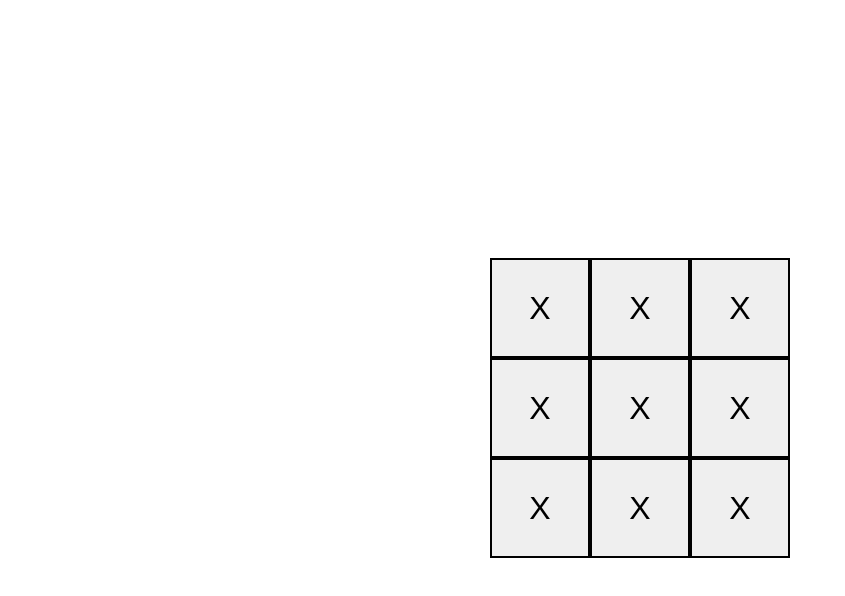
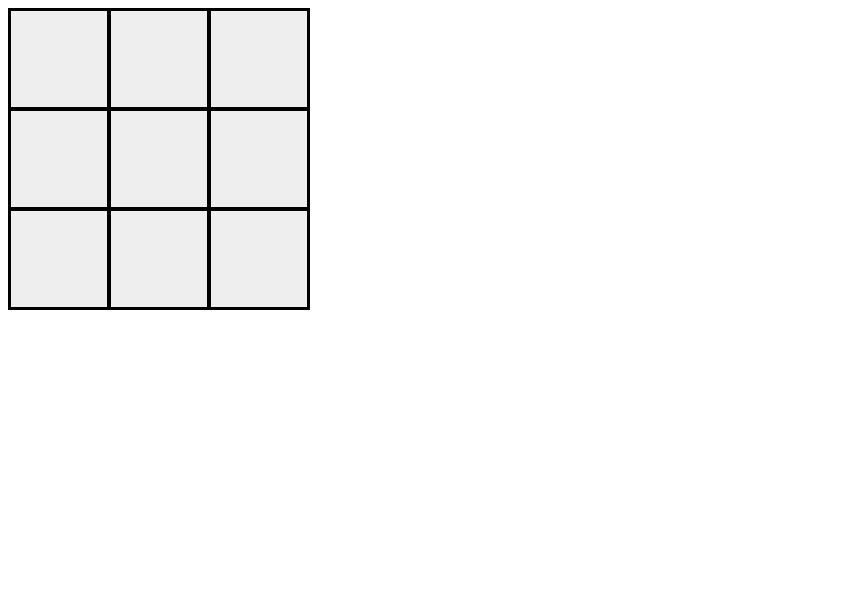
Before and after one commit to Shehwaz81/tic-tac-toe, a React (Vite) app: page / in a window 1280 px wide. Shown: the top 596 px of the page, without its empty margins (0-845 px from the left). Built offline with nearby package versions, Linux system fonts and the light colour scheme.

Commit message:
better formating and added button click effect

```diff
--- a/src/App.css
+++ b/src/App.css
@@ -1,22 +1,20 @@
-.row {
-  text-align: center;
-
-}
-button {
-  border: 2px solid black;
-  padding: 10px;
-  font-size: 2rem;
+.square {
   width: 100px;
   height: 100px;
+  font-size: 2rem;
+  border: 2px solid black;
+  background-color: #eee;
 }
-
-button:hover {
+.row {
+  display: flex;
+}
+.square:hover {
   border: 5px solid red;
 }
 
-body {
+.container {
+  border: 1px solid black;
   display: flex;
-  height: 100vh;
-  align-items: center;
-  justify-content: center;
+  flex-wrap: wrap;
+  max-width: 300px;
 }
--- a/src/App.jsx
+++ b/src/App.jsx
@@ -1,30 +1,42 @@
 import { useState } from 'react'
-import reactLogo from './assets/react.svg'
 import viteLogo from '/vite.svg'
-import './App.css'
 
+const Square = () => {
+  let [value, setValue] = useState(null)
+  const handleClick = () => setValue('X')
+  return (
+    <button
+      className='square'
+      onClick={handleClick}
+    >
+      {value}
+    </button>
+  )
+}
 
-export const Square = () => {
+export const Board = () => {
+  // we need to lift the state of value and set value up to board, so we dont have to ask every time, wiether each board is clicked or not
+  let [value, setValue] = useState(Array(9).fill(null)) // creates a 9 element array of null
   return (
     <div className='container'>
       <div className='row'>
-        <button className='square'>X</button>
-        <button className='sqaure'>X</button>
-        <button className='sqaure'>X</button>
+        <Square />
+        <Square />
+        <Square />
       </div>
       <div className='row'>
-        <button className='square'>X</button>
-        <button className='sqaure'>X</button>
-        <button className='sqaure'>X</button>
+        <Square />
+        <Square />
+        <Square />
       </div>
       <div className='row'>
-        <button className='square'>X</button>
-        <button className='square'>X</button>
-        <button className='square'>X</button>
+        <Square />
+        <Square />
+        <Square />
       </div>
     </div>
   )
 }
 
 
-export default Square
+export default Board
--- a/src/main.jsx
+++ b/src/main.jsx
@@ -1,9 +1,10 @@
 import { StrictMode } from 'react'
 import { createRoot } from 'react-dom/client'
-import Square from './App.jsx'
+import './App.css'
+import Board from './App.jsx'
 
 createRoot(document.getElementById('root')).render(
   <StrictMode>
-    <Square />
+    <Board />
   </StrictMode>,
 )
```
